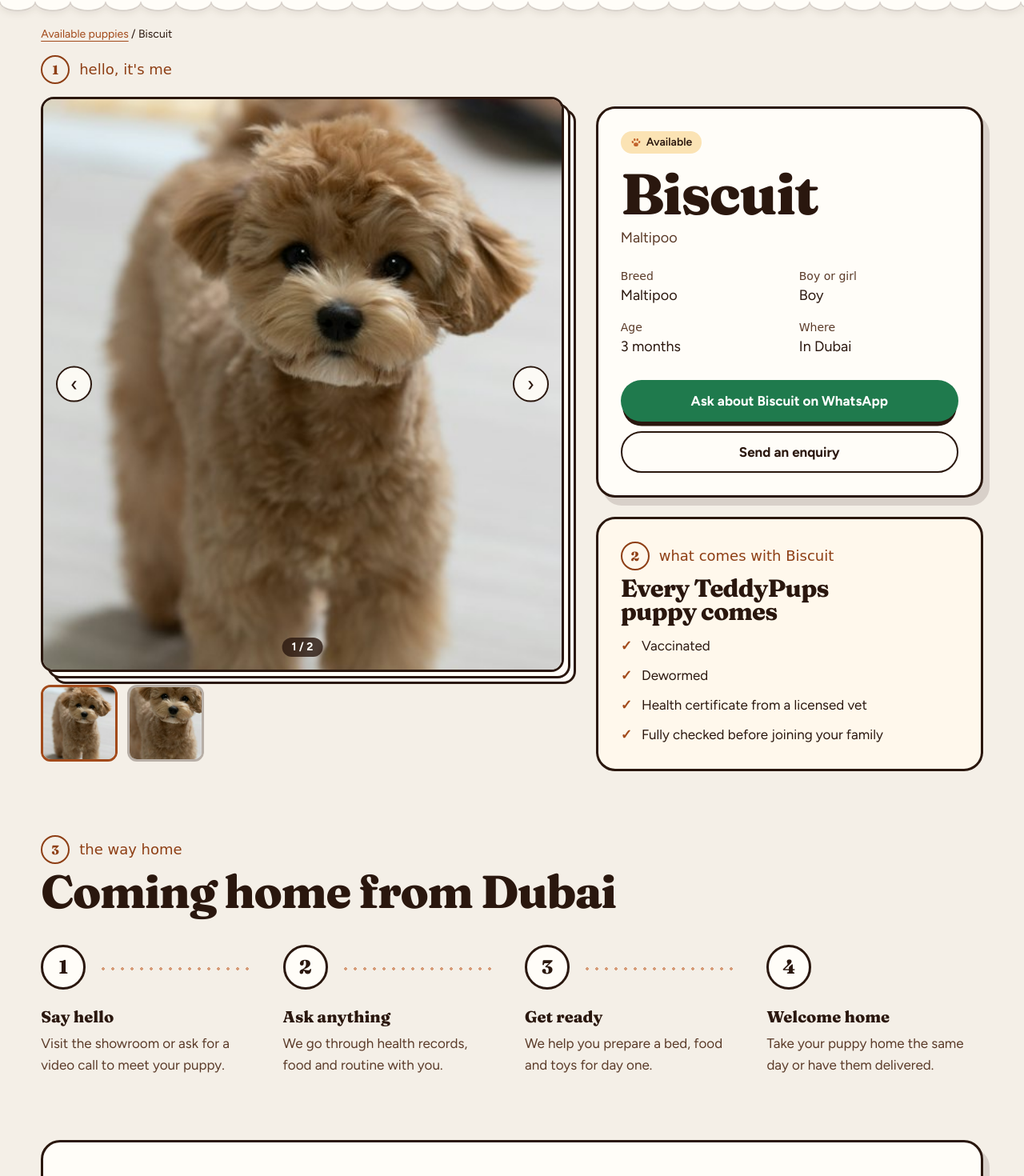
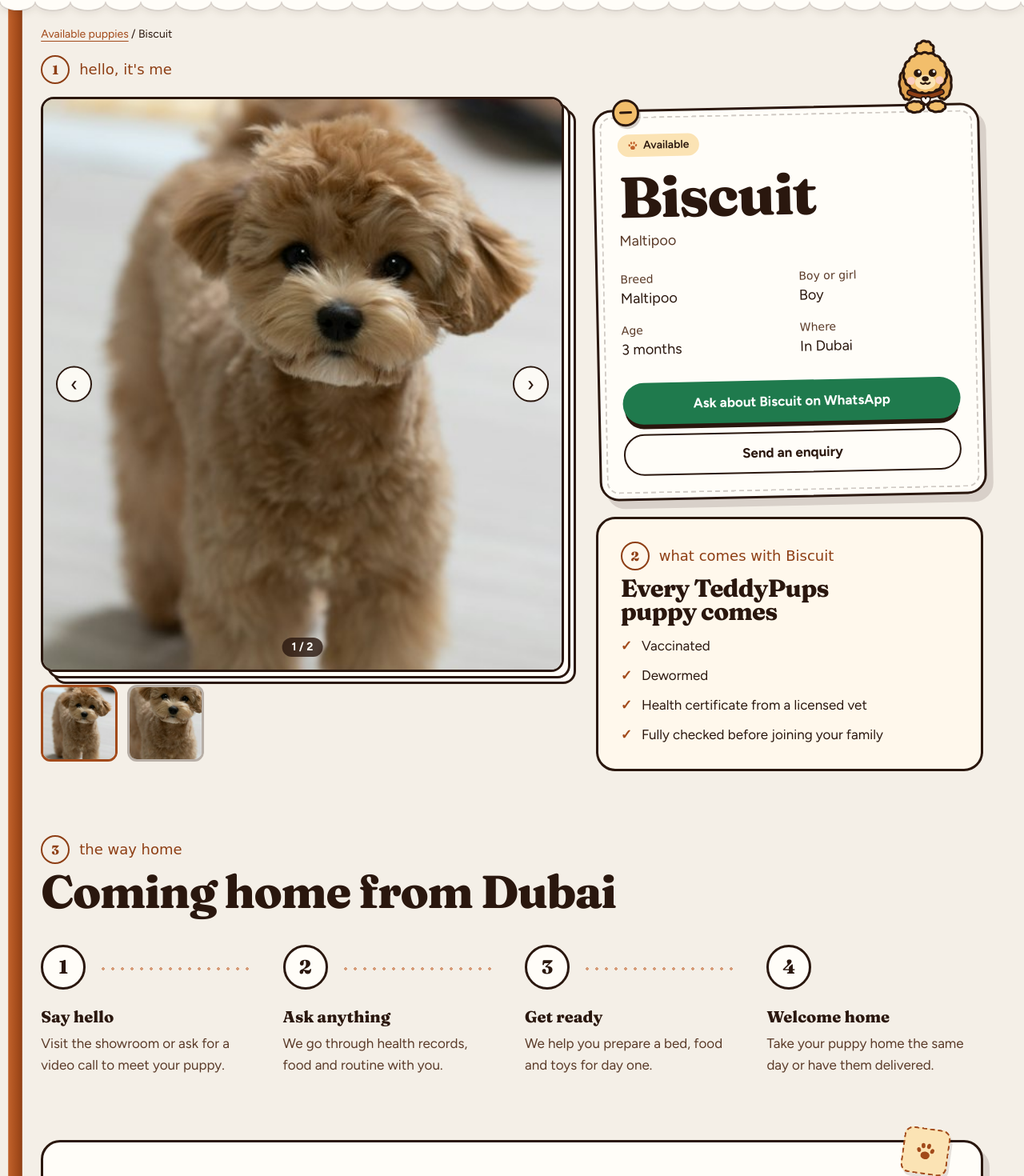
Before and after one commit to Adityavalaki/puppy-website-clone, a React (Vite) app: page /puppies/biscuit-maltipoo in a window 1280 px wide. Shown: the part 75-1545 px from the top of the page at 80% size. Built offline with nearby package versions, Linux system fonts and the light colour scheme; a web font is replaced by a local one.

Commit message:
Puppy detail: pinned card with a watching pup, reading ribbon, paw stamp on the form
The peeking pup's eyes follow the mouse (mouse devices with motion allowed); the left ribbon grows as
you scroll; previous/next cards get arched photos.

```diff
--- a/src/index.css
+++ b/src/index.css
@@ -1604,6 +1604,80 @@
   background: #fdeceb;
 }
 
+/* Puppy detail: the info card pinned to a board, with a pup peeking over its top edge. */
+.pinned-card {
+  outline: 2px dashed rgba(42, 23, 14, 0.22);
+  outline-offset: -11px;
+}
+
+@media (min-width: 1024px) {
+  .pinned-card { rotate: -1.2deg; }
+}
+
+.pin {
+  position: absolute;
+  top: -1rem;
+  left: 1.4rem;
+  z-index: 1;
+  width: 2.1rem;
+  aspect-ratio: 1;
+  border: 3px solid var(--color-cocoa);
+  border-radius: 50%;
+  background: var(--color-honey);
+  box-shadow: 2px 3px 0 rgba(42, 23, 14, 0.2);
+}
+
+/* The slot across the pin's head. */
+.pin::after {
+  content: "";
+  position: absolute;
+  inset: 44% 20%;
+  border-radius: 2px;
+  background: var(--color-cocoa);
+}
+
+.watching-pup {
+  position: absolute;
+  right: 1.6rem;
+  bottom: calc(100% - 0.55rem);
+  width: 4.8rem;
+}
+
+/* Paw stamp on the enquiry form's corner. */
+.paw-stamp {
+  position: absolute;
+  top: -1.1rem;
+  right: clamp(1rem, 4vw, 2.5rem);
+  display: grid;
+  place-items: center;
+  width: 3.6rem;
+  aspect-ratio: 1;
+  border: 2.5px dashed var(--color-toffee-deep);
+  border-radius: 0.7rem;
+  background: var(--color-honey-soft);
+  color: var(--color-toffee-deep);
+  box-shadow: 3px 4px 0 rgba(42, 23, 14, 0.12);
+  rotate: 8deg;
+}
+
+/* Bookmark ribbon down the left edge (PuppyDetail.jsx sets its height as you scroll). Only where the side
+   margin is wide enough to hold it without touching the content. */
+.read-ribbon {
+  position: absolute;
+  top: 0;
+  left: clamp(0.3rem, 0.8vw, 1.1rem);
+  z-index: 1;
+  display: none;
+  width: 1.1rem;
+  border-radius: 0.6rem 0.6rem 0 0;
+  background: linear-gradient(90deg, var(--color-toffee), var(--color-toffee-deep) 70%, var(--color-toffee-ink));
+  clip-path: polygon(0 0, 100% 0, 100% 100%, 50% calc(100% - 0.75rem), 0 100%);
+}
+
+@media (min-width: 768px) {
+  .read-ribbon { display: block; }
+}
+
 /* Puppy detail gallery: photo on a little stack of paper. */
 .paper-stack {
   position: relative;
@@ -1863,7 +1937,8 @@
    Happy (hover, loader): eyes close into little arcs and the tongue comes out. */
 .pup-tongue,
 .pup-eyes-closed { opacity: 0; transition: opacity 0.2s ease; }
-.pup-eyes { transition: opacity 0.2s ease; }
+/* --look-x/y let a pup glance somewhere (the detail page's watching pup); 0 everywhere else. */
+.pup-eyes { translate: var(--look-x, 0) var(--look-y, 0); transition: opacity 0.2s ease, translate 0.12s ease-out; }
 
 :is(.mascot[data-walking="true"], .pup-play, .pup-happy, .hero-peek:hover) .pup-tongue { opacity: 1; }
 :is(.pup-happy, .hero-peek:hover) .pup-eyes { opacity: 0; }
--- a/src/pages/PuppyDetail.jsx
+++ b/src/pages/PuppyDetail.jsx
@@ -1,8 +1,9 @@
-import { useState } from 'react'
+import { useEffect, useRef, useState } from 'react'
 import { Link, useParams } from 'react-router-dom'
 import { puppies, puppyDetail, site } from '../data/content.js'
 import { sendEnquiry, validateEnquiry } from '../lib/enquiry.js'
 import Paw from '../components/ui/Paw.jsx'
+import { PupPeek } from '../components/ui/Pup.jsx'
 import NotFound from './NotFound.jsx'
 
 function Chapter({ number, children }) {
@@ -12,6 +13,51 @@ function Chapter({ number, children }) {
       {children}
     </p>
   )
+}
+
+// Peeks over the pinned card and follows the mouse with its eyes (mouse devices with motion allowed only).
+function WatchingPup() {
+  const ref = useRef(null)
+
+  useEffect(() => {
+    if (!window.matchMedia('(pointer: fine) and (prefers-reduced-motion: no-preference)').matches) return
+    const pup = ref.current
+    const look = (event) => {
+      const box = pup.getBoundingClientRect()
+      const dx = event.clientX - (box.left + box.width / 2)
+      const dy = event.clientY - (box.top + box.height / 2)
+      const distance = Math.hypot(dx, dy) || 1
+      const reach = Math.min(1, distance / 300) * 3.5 // eye travel in drawing units; less when the mouse is close
+      pup.style.setProperty('--look-x', `${(dx / distance) * reach}px`)
+      pup.style.setProperty('--look-y', `${(dy / distance) * reach}px`)
+    }
+    window.addEventListener('pointermove', look)
+    return () => window.removeEventListener('pointermove', look)
+  }, [])
+
+  return <PupPeek ref={ref} className="watching-pup" />
+}
+
+// Bookmark ribbon down the page's left edge that grows as you read: its end stays ~60% down the screen.
+function ReadingRibbon() {
+  const ref = useRef(null)
+
+  useEffect(() => {
+    const ribbon = ref.current
+    const grow = () => {
+      const page = ribbon.parentElement.getBoundingClientRect()
+      ribbon.style.height = `${Math.min(page.height, Math.max(0, window.innerHeight * 0.6 - page.top))}px`
+    }
+    grow()
+    window.addEventListener('scroll', grow, { passive: true })
+    window.addEventListener('resize', grow)
+    return () => {
+      window.removeEventListener('scroll', grow)
+      window.removeEventListener('resize', grow)
+    }
+  }, [])
+
+  return <span ref={ref} aria-hidden="true" className="read-ribbon" />
 }
 
 function EnquiryForm({ pup }) {
@@ -101,7 +147,8 @@ export default function PuppyDetail() {
   ]
 
   return (
-    <div className="bg-[#f4efe7]">
+    <div className="relative bg-[#f4efe7]">
+      <ReadingRibbon />
       <div className="gutter mx-auto max-w-[110rem] pt-8 pb-20">
         <nav aria-label="Breadcrumb" className="text-sm">
           <Link to="/puppies" className="text-toffee-deep underline underline-offset-4">Available puppies</Link> / {pup.name}
@@ -128,7 +175,10 @@ export default function PuppyDetail() {
           </div>
 
           <div className="grid gap-6 lg:pt-16">
-            <div className="rounded-3xl border-[3px] border-cocoa bg-milk p-7 shadow-[8px_10px_0_rgba(42,23,14,0.14)]">
+            {/* Pinned to the board, with a pup peeking over the top edge. */}
+            <div className="pinned-card relative rounded-3xl border-[3px] border-cocoa bg-milk p-7 shadow-[8px_10px_0_rgba(42,23,14,0.14)]">
+              <span aria-hidden="true" className="pin" />
+              <WatchingPup />
               <span className="inline-flex items-center gap-1.5 rounded-full bg-honey-soft px-3 py-1 text-sm font-semibold"><Paw className="size-3.5 text-toffee" /> Available</span>
               <h1 className="display-title mt-4 text-[clamp(3rem,6vw,4.5rem)]">{pup.name}</h1>
               <p className="mt-2 text-lg text-cocoa-soft">{pup.breed}</p>
@@ -171,7 +221,8 @@ export default function PuppyDetail() {
           </ol>
         </section>
 
-        <section id="enquiry" aria-labelledby="enquiry-title" className="mt-20 scroll-mt-28 rounded-3xl border-[3px] border-cocoa bg-milk p-[clamp(1.5rem,4vw,3rem)] shadow-[8px_10px_0_rgba(42,23,14,0.14)]">
+        <section id="enquiry" aria-labelledby="enquiry-title" className="relative mt-20 scroll-mt-28 rounded-3xl border-[3px] border-cocoa bg-milk p-[clamp(1.5rem,4vw,3rem)] shadow-[8px_10px_0_rgba(42,23,14,0.14)]">
+          <span aria-hidden="true" className="paw-stamp"><Paw className="w-7" /></span>
           <div className="grid gap-10 lg:grid-cols-[minmax(0,0.8fr)_minmax(0,1.4fr)]">
             <div>
               <Chapter number="4">dear TeddyPups…</Chapter>
@@ -187,7 +238,7 @@ export default function PuppyDetail() {
         <nav aria-label="More puppies" className="mt-14 grid gap-5 sm:grid-cols-2">
           {[['Previous pup', prev], ['Next pup', next]].map(([label, other]) => (
             <Link key={label} to={`/puppies/${other.slug}`} className="flex items-center gap-4 rounded-3xl border-[3px] border-cocoa bg-milk p-4 hover:bg-honey-soft">
-              <img src={other.image} alt="" className="size-16 rounded-full border-2 border-cocoa object-cover" />
+              <img src={other.image} alt="" className="h-20 w-16 rounded-t-full border-[3px] border-cocoa object-cover" />
               <span>
                 <span className="block font-hand text-sm text-cocoa-soft">{label}</span>
                 <span className="font-display text-2xl font-extrabold">{other.name}</span>
```
Also changed, not shown: 1 other file (tests, documents, lock files or other folders).
